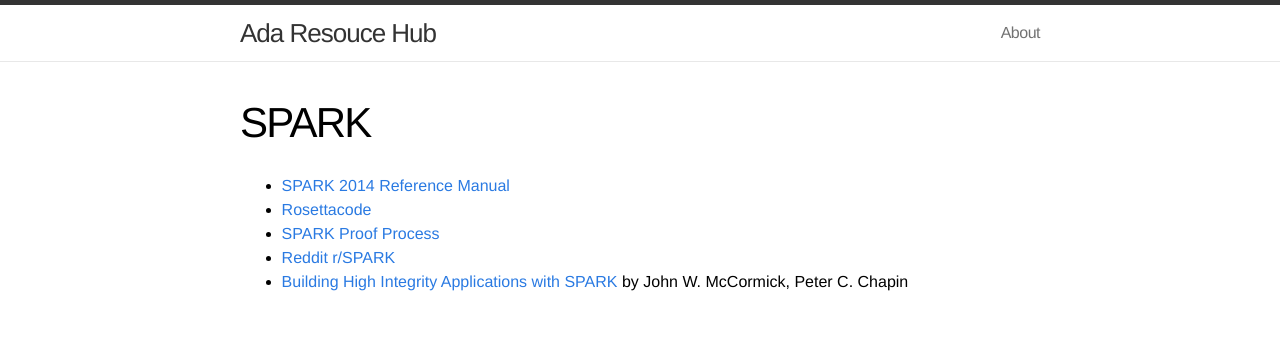
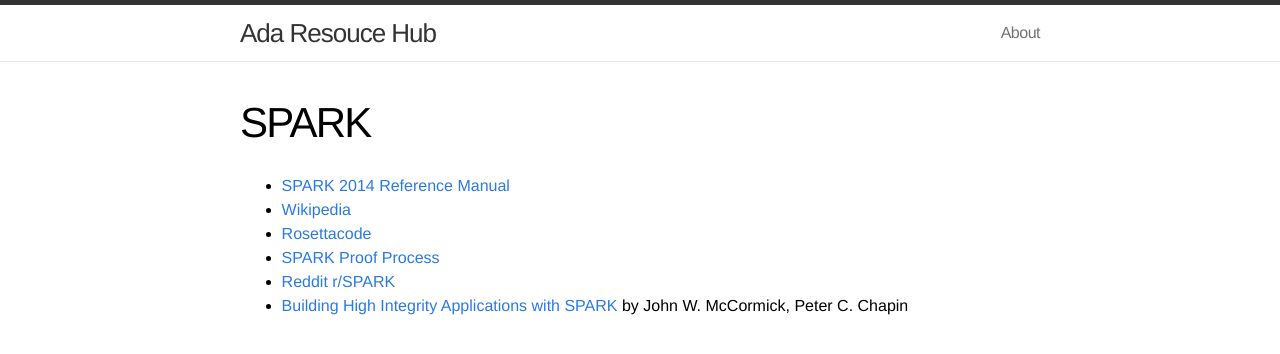
Before and after one commit to quornings/quornings.github.io, a Jekyll site: the page built from ada/spark.md, in a window 1280 px wide. Shown: the top 354 px of the page. Built offline with Jekyll 4.4.1, drawn with Linux system fonts in a browser that asks for light colours.

Commit message:
Add SPARK Wikipedia

```diff
--- a/ada/spark.md
+++ b/ada/spark.md
@@ -4,6 +4,7 @@ title: 'SPARK'
 ---
 
 - [SPARK 2014 Reference Manual](https://docs.adacore.com/spark2014-docs/html/lrm/)
+- [Wikipedia](https://en.wikipedia.org/wiki/SPARK_(programming_language))
 - [Rosettacode](https://rosettacode.org/wiki/Category:SPARK)
 - [SPARK Proof Process](http://www.rosettacode.org/wiki/SPARK_Proof_Process)
 - [Reddit r/SPARK](https://www.reddit.com/r/spark/)
```
